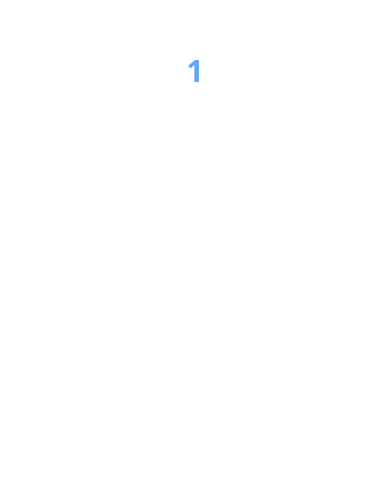
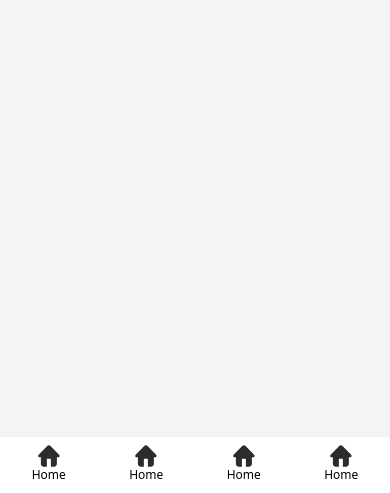
Before and after one commit to KeepCodeing/vcomponents-project, a Vue app: page / in a window 390 px wide. Shown: the part 351-844 px from the top of the page. Built offline with nearby package versions, Linux system fonts and the light colour scheme.

Commit message:
MobileTabNavigation完成/只写了布局，没有用字体库图标不好操作

```diff
--- a/src/App.vue
+++ b/src/App.vue
@@ -1,5 +1,5 @@
 <template>
-  <animated-countdown />
+  <mobile-tab-navigation />
 </template>
 
 <script lang="ts">
@@ -23,7 +23,8 @@ import { defineComponent } from 'vue'
 // import StickyNavbar from './components/StickyNavbar.vue';
 // import SliderButton from '@/components/SliderButton.vue'
 // import NotesApp from '@/components/NotesApp.vue'
-import AnimatedCountdown from './components/AnimatedCountdown.vue';
+// import AnimatedCountdown from './components/AnimatedCountdown.vue';
+import MobileTabNavigation from './components/MobileTabNavigation.vue';
 
 export default defineComponent({
   components: {
@@ -46,7 +47,8 @@ export default defineComponent({
     // PasswordGenerateor,
     // SliderButton
     // NotesApp,
-    AnimatedCountdown
+    // AnimatedCountdown,
+    MobileTabNavigation
   }
 });
 </script>
--- /dev/null
+++ b/src/components/MobileTabNavigation.vue
@@ -0,0 +1,35 @@
+<template>
+  <div class="h-full w-full bg-gray-100">
+    <div
+      class="
+        w-full
+        h-14
+        fixed
+        bottom-0
+        py-2
+        bg-white
+        flex
+        justify-around
+        items-center
+      "
+    >
+      <div class="h-full flex flex-col items-center" v-for="item in 4" :key="item">
+        <svg t="1629517117788" class="icon" viewBox="0 0 1024 1024" version="1.1" xmlns="http://www.w3.org/2000/svg" p-id="2095" width="22" height="22"><path d="M971.6736 445.2352L594.8416 53.3504a122.2656 122.2656 0 0 0-176.5376 0L41.5744 445.2352c-38.912 40.96-33.8944 75.4688-27.5456 90.0096a65.536 65.536 0 0 0 64.6144 38.912h55.296v301.4656c0 68.4032 49.152 133.12 119.0912 133.12h160.3584V689.4592c0-34.2016-5.12-53.248 29.7984-53.248h126.7712c35.0208 0 29.7984 19.0464 29.7984 53.248v319.0784h160.4608c69.8368 0 119.0912-64.512 119.0912-133.12V574.1568h55.1936a65.536 65.536 0 0 0 64.6144-38.912c6.4512-14.5408 11.4688-49.5616-27.4432-90.0096z" fill="#2c2c2c" p-id="2096"></path></svg>
+        <span class=" text-xs font-light">Home</span>
+      </div>
+    </div>
+  </div>
+</template>
+
+<script lang="ts">
+import { defineComponent } from "vue";
+
+export default defineComponent({
+  setup() {
+    return {};
+  },
+});
+</script>
+
+<style scoped>
+</style>
```
